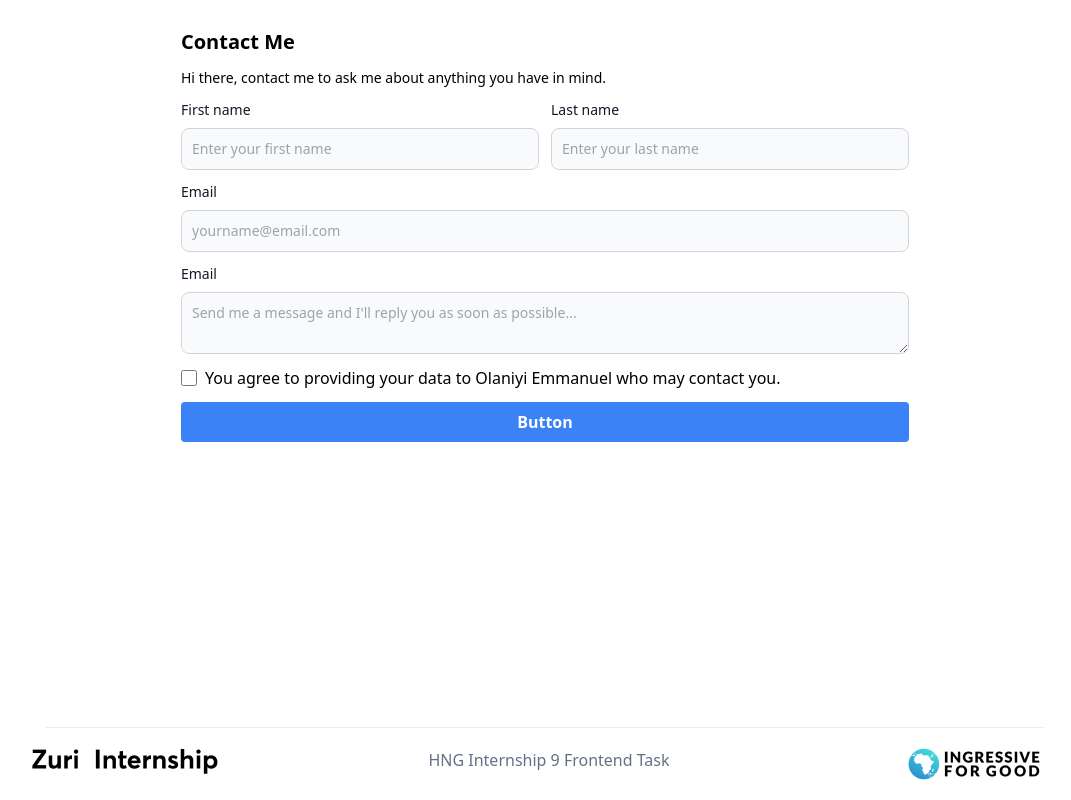
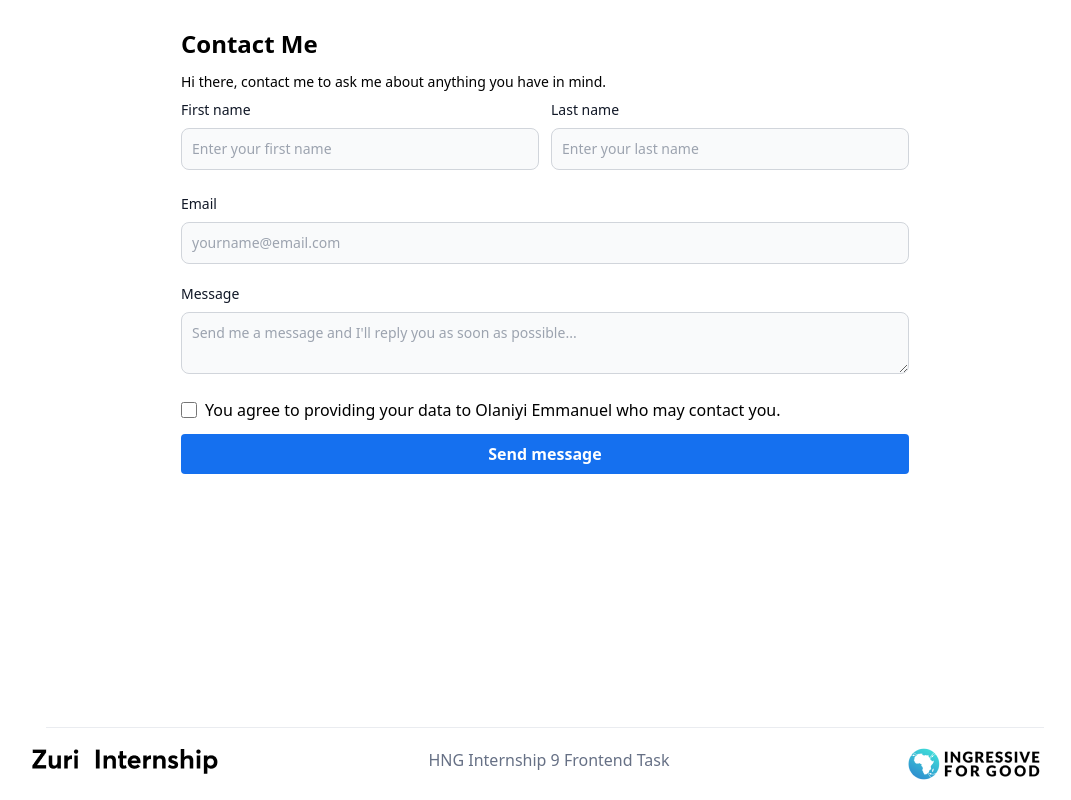
Before and after one commit to himarnoel/Zuri-Stage-1, a React app: page /contact in a window 1280 px wide. Shown: the whole page, without its empty margins (95-1166 px from the left). Built offline with nearby package versions, Linux system fonts and the light colour scheme; the HTML template or start-up script is replaced by a standard one.

Commit message:
refactoring

```diff
--- a/src/pages/Contact.jsx
+++ b/src/pages/Contact.jsx
@@ -4,11 +4,13 @@ import zuri from "../assets/Vector.png";
 const Contact = () => {
   return (
     <div className="flex justify-between items-center flex-col  h-screen m-2 lg:m-0">
-      <div className="h-screen w-screen lg:w-[60%] lg:h-[80%]  mt-2 p-5 ">
-        <h1 className="text-xl mb-3 font-bold">Contact Me</h1>
-        <p className=" text-sm mb-3">Hi there, contact me to ask me about anything you have in mind.</p>
+      <div className="h-screen w-screen lg:w-[60%] lg:h-[80%]  mt-2 p-5 mb-20">
+        <h1 className="text-2xl mb-3 font-bold ">Contact Me</h1>
+        <p className=" text-sm mb-2">
+          Hi there, contact me to ask me about anything you have in mind.
+        </p>
         <div className="grid grid-cols-2 gap-3">
-          <div>
+          <div className="mb-3">
             <label
               for="first_name"
               class="block mb-2 text-sm font-medium text-gray-900 "
@@ -38,7 +40,7 @@ const Contact = () => {
               required
             />
           </div>
-          <div className="col-span-2">
+          <div className="col-span-2 mb-2">
             <label
               for="first_name"
               class="block mb-2 text-sm font-medium text-gray-900 "
@@ -53,12 +55,12 @@ const Contact = () => {
               required
             />
           </div>
-          <div className="col-span-2">
+          <div className="col-span-2 mb-3">
             <label
               for="first_name"
               class="block mb-2 text-sm font-medium text-gray-900 "
             >
-              Email
+            Message
             </label>
             <textarea
               type="text"
@@ -80,8 +82,8 @@ const Contact = () => {
               contact you.
             </p>
           </div>
-          <button class="bg-blue-500 hover:bg-[#1570EF] text-white font-bold py-2 px-4 rounded col-span-2">
-            Button
+          <button class="bg-[#1570EF] text-white font-bold py-2 px-4 rounded col-span-2">
+            Send message
           </button>
         </div>
       </div>
```
